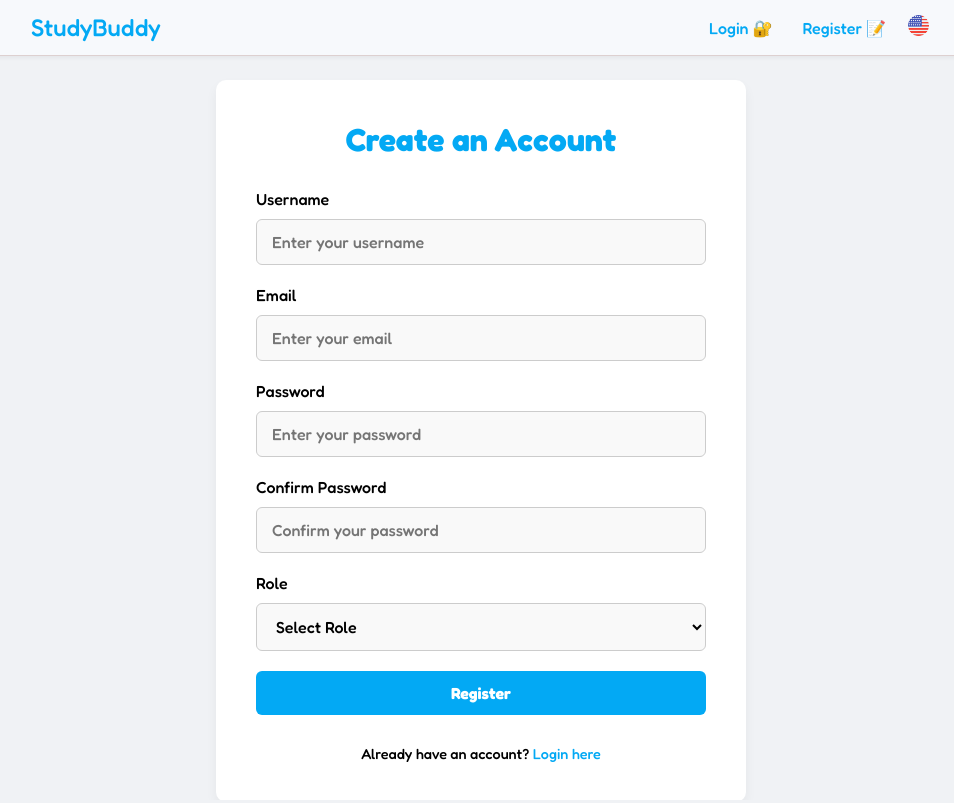
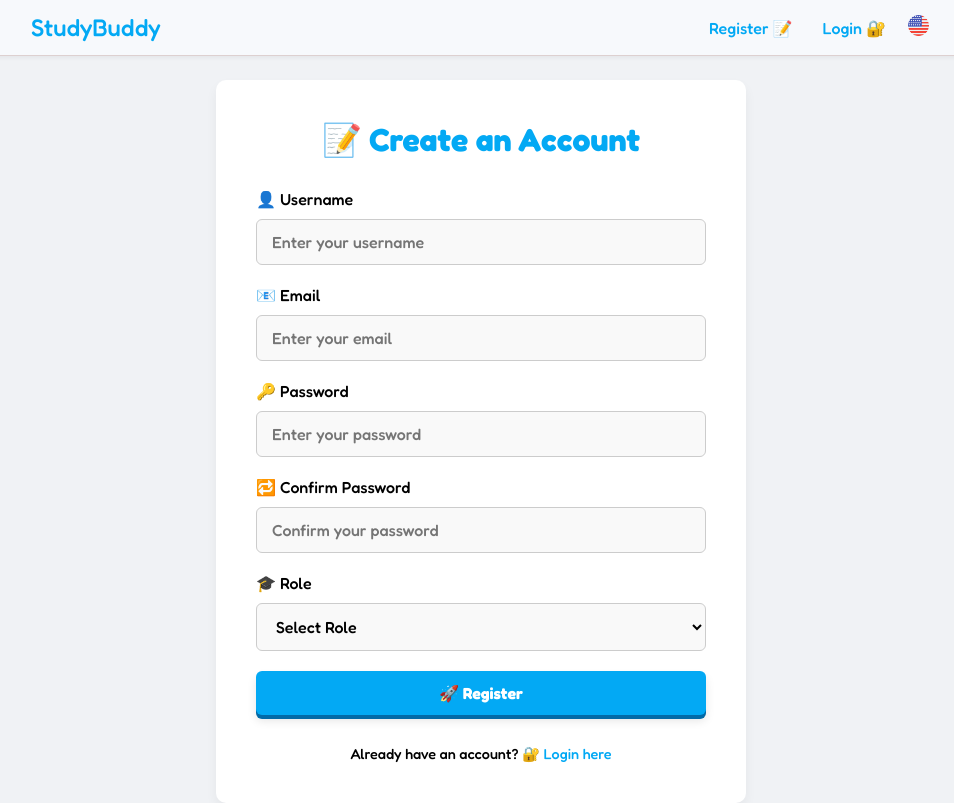
Before and after one commit to DayanaUzunova/StuddyBuddy-Diploma-TUSofia, a React (Vite) app in the folder App/front-end/: page /register in a window 1280 px wide. Shown: the top 803 px of the page, without its empty margins (159-1113 px from the left). Built offline with nearby package versions, Linux system fonts and the light colour scheme.

Commit message:
add: even more emojis

```diff
--- a/App/front-end/src/App.css
+++ b/App/front-end/src/App.css
@@ -9,7 +9,6 @@ body {
 * {
   margin: 0;
   padding: 0;
-  overflow-x: hidden;
   font-family: inherit;
 }
 
--- a/App/front-end/src/components/header/Header.jsx
+++ b/App/front-end/src/components/header/Header.jsx
@@ -33,8 +33,8 @@ export default function Header() {
             </div>
           ) : (
             <div className="guest">
+              <p className='nav_button' onClick={() => navigate('/register')}>Register 📝</p>
               <p className='nav_button' onClick={() => navigate('/login')}>Login 🔐</p>
-              <p className='nav_button' onClick={() => navigate('/register')}>Register 📝</p>
             </div>
           )}
           <div className='language_picker'>
--- a/App/front-end/src/components/home/Home.jsx
+++ b/App/front-end/src/components/home/Home.jsx
@@ -1,7 +1,11 @@
 import React from 'react';
 import '../../style/landing.css'
+import { useAuth } from '../../context/AuthContext';
 
 export default function LandingPage() {
+
+    const { user } = useAuth();
+
     return (
         <div className="landing">
             <section className="hero container">
@@ -9,8 +13,9 @@ export default function LandingPage() {
                     <h1>Your Personal Learning Companion</h1>
                     <p>Organize your studies, chat with students or teachers, and have fun while learning.</p>
                     <div className="cta-buttons">
-                        <button className="primary-btn">Get Started</button>
-                        <button className="secondary-btn">Sign Up Free</button>
+                        <button className="primary-btn">
+                            {!user ? 'Sign Up for Free 📝' : 'View your Profile 👤'}
+                        </button>
                     </div>
                 </div>
             </section>
@@ -27,7 +32,7 @@ export default function LandingPage() {
 
             <section className="final-cta container">
                 <h2>Ready to improve your study game?</h2>
-                <button className="primary-btn">Join Now</button>
+                <button className="primary-btn">{!user ? "Join Now" : 'Jump to the Playground! 🕹️'}</button>
             </section>
         </div>
 
--- a/App/front-end/src/components/login/Login.jsx
+++ b/App/front-end/src/components/login/Login.jsx
@@ -44,10 +44,10 @@ export default function Login() {
     <section id="login-page" className="auth-page">
       <form id="login" className="auth-form" onSubmit={submitHandler}>
         <div className="auth-container">
-          <h1 className="auth-title">Welcome Back</h1>
-          <p className="auth-subtitle">Log in to continue your learning journey</p>
+          <h1 className="auth-title">👋 Welcome Back</h1>
+          <p className="auth-subtitle">🔐 Log in to continue your learning journey</p>
 
-          <label htmlFor="email">Email</label>
+          <label htmlFor="email">📧 Email</label>
           <input
             type="email"
             id="email"
@@ -58,7 +58,7 @@ export default function Login() {
             required
           />
 
-          <label htmlFor="password">Password</label>
+          <label htmlFor="password">🔑 Password</label>
           <input
             type="password"
             id="password"
@@ -71,13 +71,14 @@ export default function Login() {
 
           {error && <p className="auth-error">{error}</p>}
 
-          <input type="submit" className="btn submit" value="Login" />
+          <input type="submit" className="btn submit" value="🔓 Login" />
 
           <p className="auth-switch">
-            Don’t have an account? <a href="/register">Register here</a>
+            Don’t have an account? <a href="/register">📝 Register here</a>
           </p>
         </div>
       </form>
     </section>
   );
+
 }
--- a/App/front-end/src/components/register/Register.jsx
+++ b/App/front-end/src/components/register/Register.jsx
@@ -45,9 +45,9 @@ export default function Register() {
     return (
         <section className="register-page">
           <div className="register-container">
-                <h1 className="register-title">Create an Account</h1>
+            <h1 className="register-title">📝 Create an Account</h1>
             <form className="register-form" onSubmit={submitHandler}>
-                    <label htmlFor="username">Username</label>
+              <label htmlFor="username">👤 Username</label>
               <input
                 type="text"
                 id="username"
@@ -58,7 +58,7 @@ export default function Register() {
                 required
               />
 
-                    <label htmlFor="email">Email</label>
+              <label htmlFor="email">📧 Email</label>
               <input
                 type="email"
                 id="email"
@@ -69,7 +69,7 @@ export default function Register() {
                 required
               />
 
-                    <label htmlFor="password">Password</label>
+              <label htmlFor="password">🔑 Password</label>
               <input
                 type="password"
                 id="password"
@@ -80,7 +80,7 @@ export default function Register() {
                 required
               />
 
-                    <label htmlFor="confirmPassword">Confirm Password</label>
+              <label htmlFor="confirmPassword">🔁 Confirm Password</label>
               <input
                 type="password"
                 id="confirmPassword"
@@ -91,7 +91,7 @@ export default function Register() {
                 required
               />
 
-                    <label htmlFor="role">Role</label>
+              <label htmlFor="role">🎓 Role</label>
               <select
                 id="role"
                 name="role"
@@ -100,19 +100,20 @@ export default function Register() {
                 required
               >
                 <option value="">Select Role</option>
-                        <option value="student">Student</option>
-                        <option value="teacher">Teacher</option>
+                <option value="student">👩‍🎓 Student</option>
+                <option value="teacher">👨‍🏫 Teacher</option>
               </select>
 
               {error && <p className="register-error">{error}</p>}
 
-                    <button type="submit" className="primary-btn">Register</button>
+              <button type="submit" className="primary-btn">🚀 Register</button>
 
               <p className="register-login-link">
-                        Already have an account? <a href="/login">Login here</a>
+                Already have an account? <a href="/login">🔐 Login here</a>
               </p>
             </form>
           </div>
         </section>
       );
+
 }
--- a/App/front-end/src/style/landing.css
+++ b/App/front-end/src/style/landing.css
@@ -45,10 +45,20 @@
 .primary-btn {
   background-color: var(--main-blue-clr);
   color: white;
+  box-shadow: 0 4px 0 #026aa7, 0 6px 10px rgba(0, 0, 0, 0.1);
+  position: relative;
+  top: 0;
+  transition: all 0.15s ease;
 }
 
 .primary-btn:hover {
   background-color: #0288d1;
+}
+
+.primary-btn:active {
+  top: 2px;
+  box-shadow: 0 2px 0 #026aa7, 0 4px 6px rgba(0, 0, 0, 0.08);
+  transform: scale(var(--scale-value));
 }
 
 .secondary-btn {
@@ -95,7 +105,7 @@
 }
 
 .feature-card:active {
-    transform: scale(var(--scale-value));
+  transform: scale(var(--scale-value));
 }
 
 /* How It Works */
```
Lines whose indentation alone changed are shown as unchanged.
